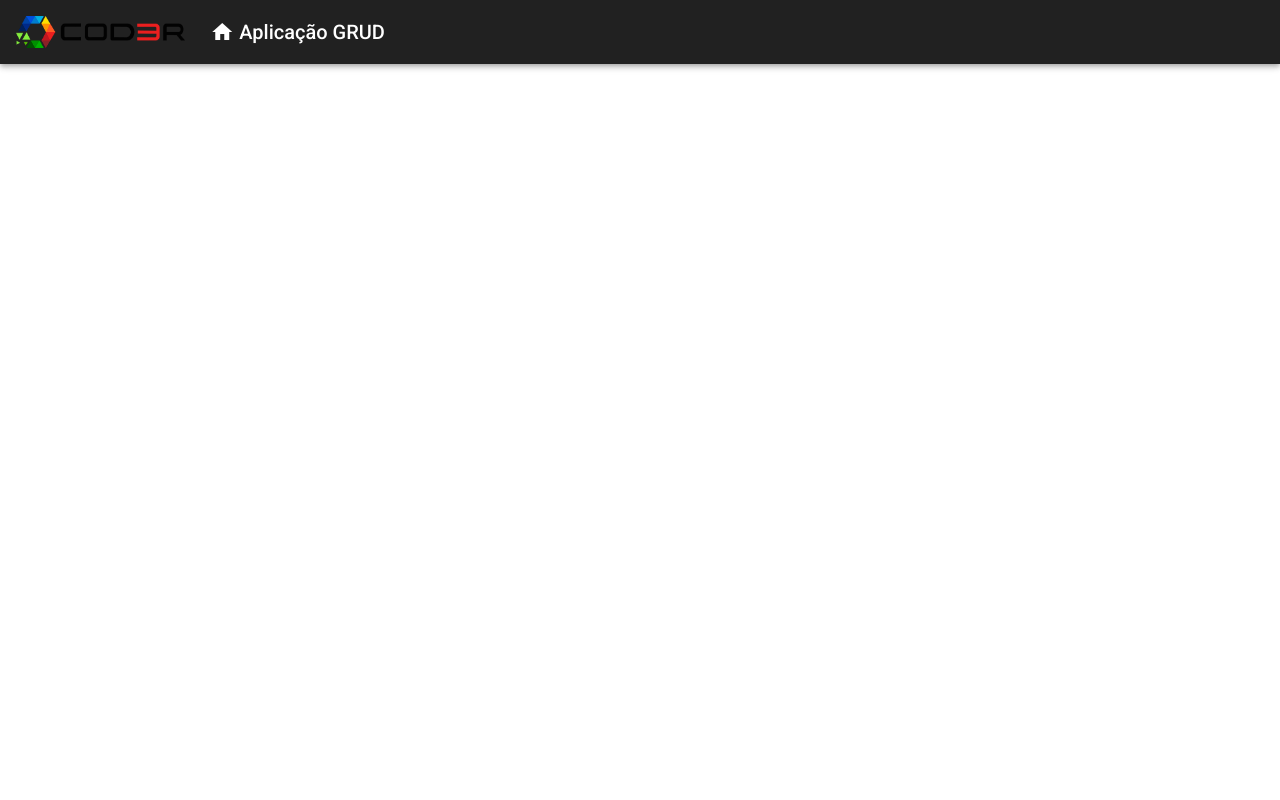
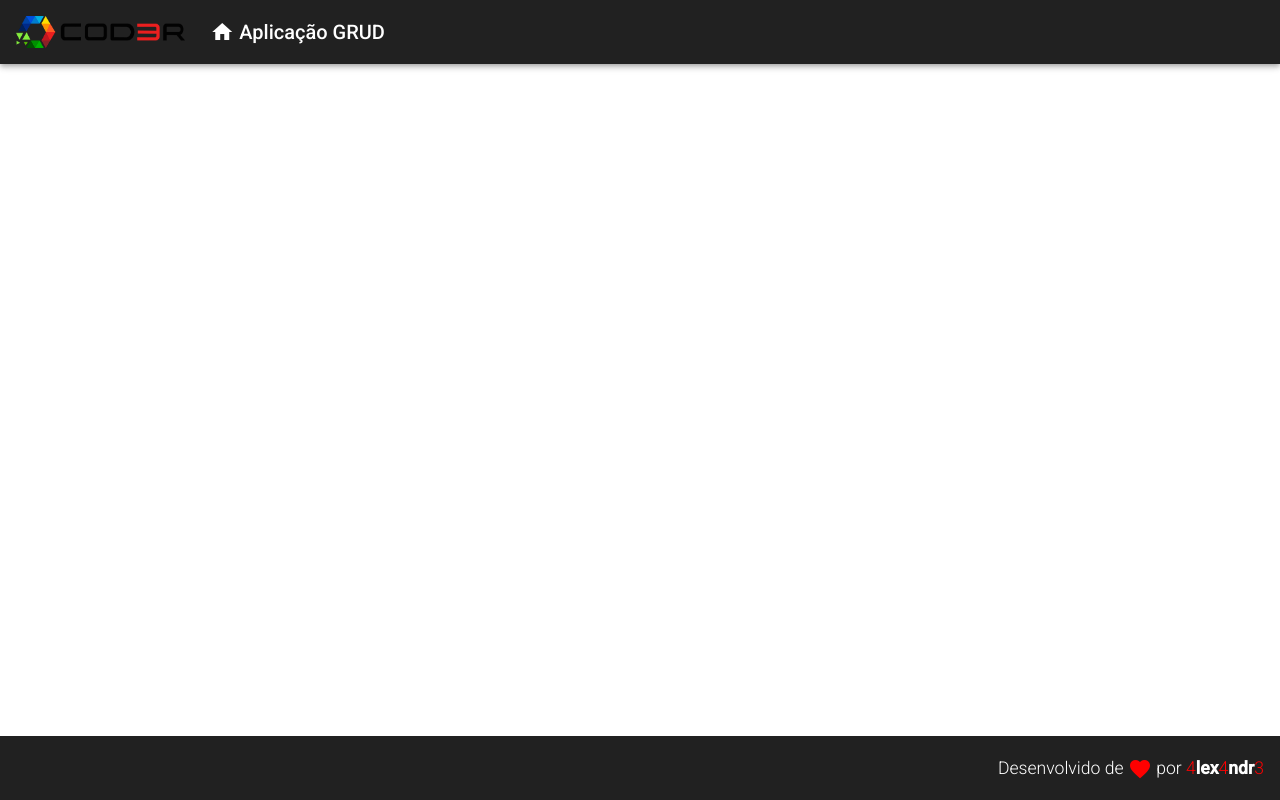
Before and after one commit to AlexandrePascoal/angular-com-jsonserver, an Angular app in the folder frontend/: page / in a window 1280 px wide. Built offline with nearby package versions, Linux system fonts and the light colour scheme.

Commit message:
Implementacao do componente footer

```diff
--- a/frontend/src/app/app.component.html
+++ b/frontend/src/app/app.component.html
@@ -1 +1,2 @@
 <app-header></app-header>
+<app-footer></app-footer>
--- a/frontend/src/app/app.module.ts
+++ b/frontend/src/app/app.module.ts
@@ -7,11 +7,13 @@
 import { HeaderComponent } from './components/template/header/header.component';
 
 import { MatToolbarModule } from '@angular/material/toolbar';
+import { FooterComponent } from './components/template/footer/footer.component';
 
 @NgModule({
   declarations: [
     AppComponent,
-    HeaderComponent
+    HeaderComponent,
+    FooterComponent
   ],
   imports: [
     BrowserModule,
--- /dev/null
+++ b/frontend/src/app/components/template/footer/footer.component.css
@@ -0,0 +1,11 @@
+.footer {
+    position: fixed;
+    bottom: 0;
+    display: flex;
+    justify-content: flex-end;
+}
+
+.footer > span {
+    font-size: 1.1rem;
+    font-weight: 300;
+}
--- /dev/null
+++ b/frontend/src/app/components/template/footer/footer.component.html
@@ -0,0 +1,13 @@
+<mat-toolbar class="footer">
+    <span>
+        Desenvolvido de
+        <i class="material-icons red vertical-align" >
+            favorite
+        </i>
+        por <span class="red">4</span>
+            <strong>lex</strong>
+            <span class="red">4</span>
+            <strong>ndr</strong>
+            <span class="red">3</span>
+    </span>
+</mat-toolbar>
--- /dev/null
+++ b/frontend/src/app/components/template/footer/footer.component.ts
@@ -0,0 +1,15 @@
+import { Component, OnInit } from '@angular/core';
+
+@Component({
+  selector: 'app-footer',
+  templateUrl: './footer.component.html',
+  styleUrls: ['./footer.component.css']
+})
+export class FooterComponent implements OnInit {
+
+  constructor() { }
+
+  ngOnInit(): void {
+  }
+
+}
--- a/frontend/src/styles.css
+++ b/frontend/src/styles.css
@@ -2,3 +2,11 @@
 
 html, body { height: 100%; }
 body { margin: 0; font-family: Roboto, "Helvetica Neue", sans-serif; }
+
+.red {
+    color: red;
+}
+
+.vertical-align {
+    vertical-align: middle;
+}
```
